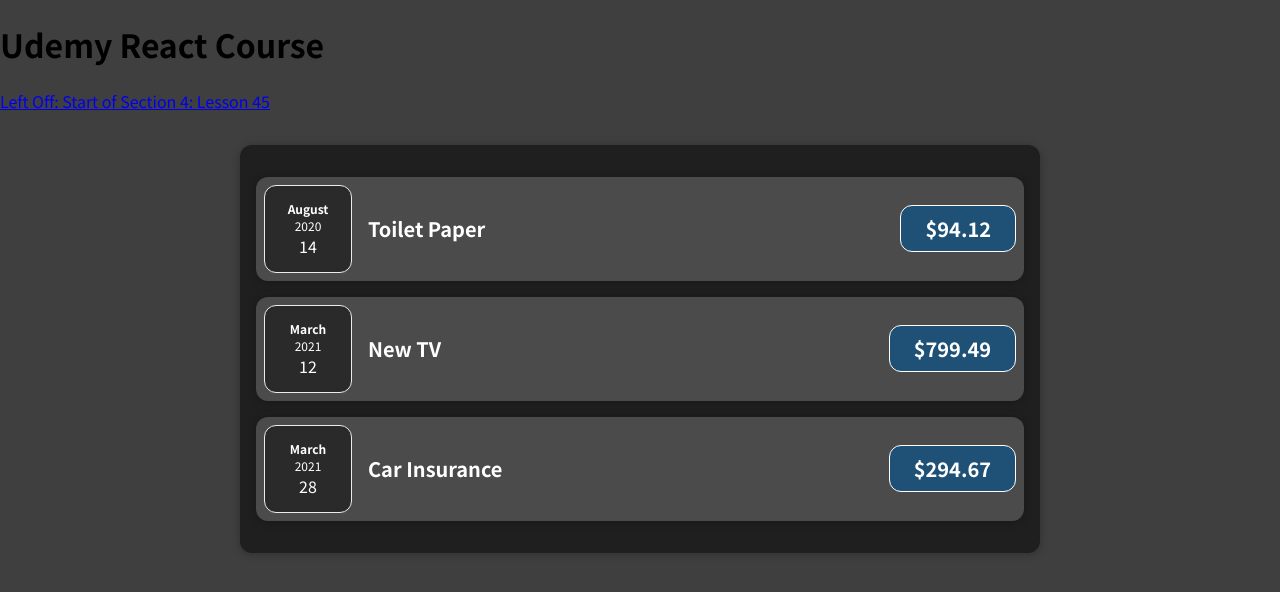
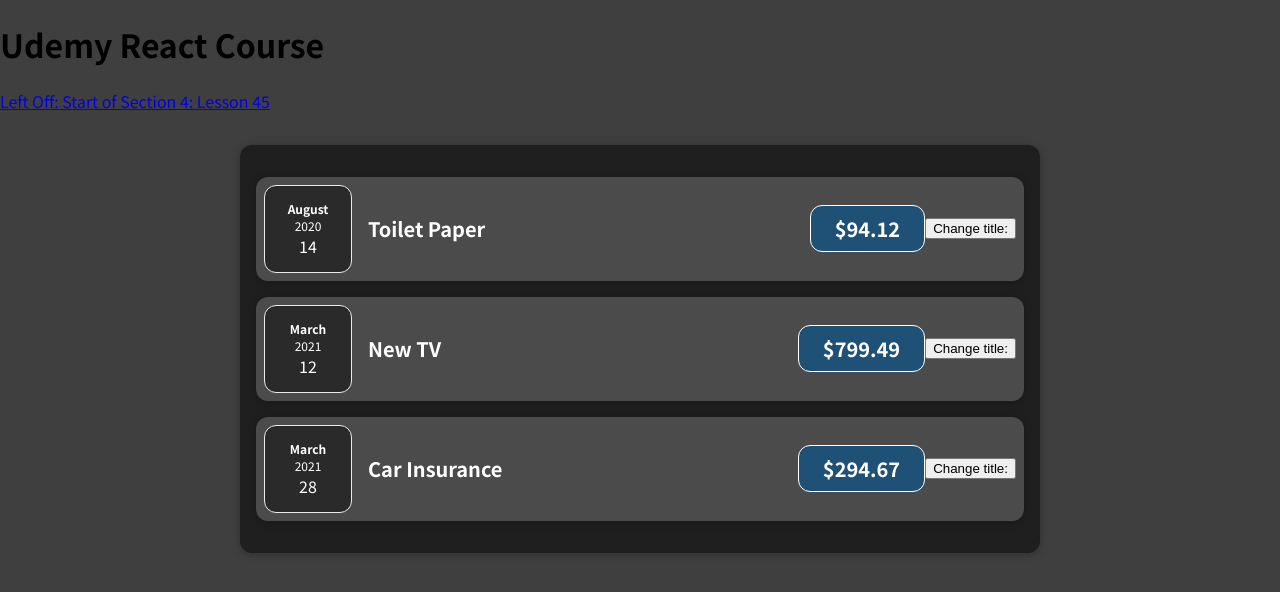
Before and after one commit to alliology934/ExpenseTrackerFromUdemyCourse, a JavaScript app: page / in a window 1280 px wide. Shown: the top 592 px of the page. Built offline with nearby package versions, Linux system fonts and the light colour scheme.

Commit message:
Added button

```diff
--- a/src/components/Expenses/ExpenseItem.js
+++ b/src/components/Expenses/ExpenseItem.js
@@ -13,6 +13,7 @@
                 <h2>{props.title}</h2>
                 <div className="expense-item__price">${props.amount}</div>
             </div>
+            <button>Change title:</button>
         </Card>
     );
 }
```
